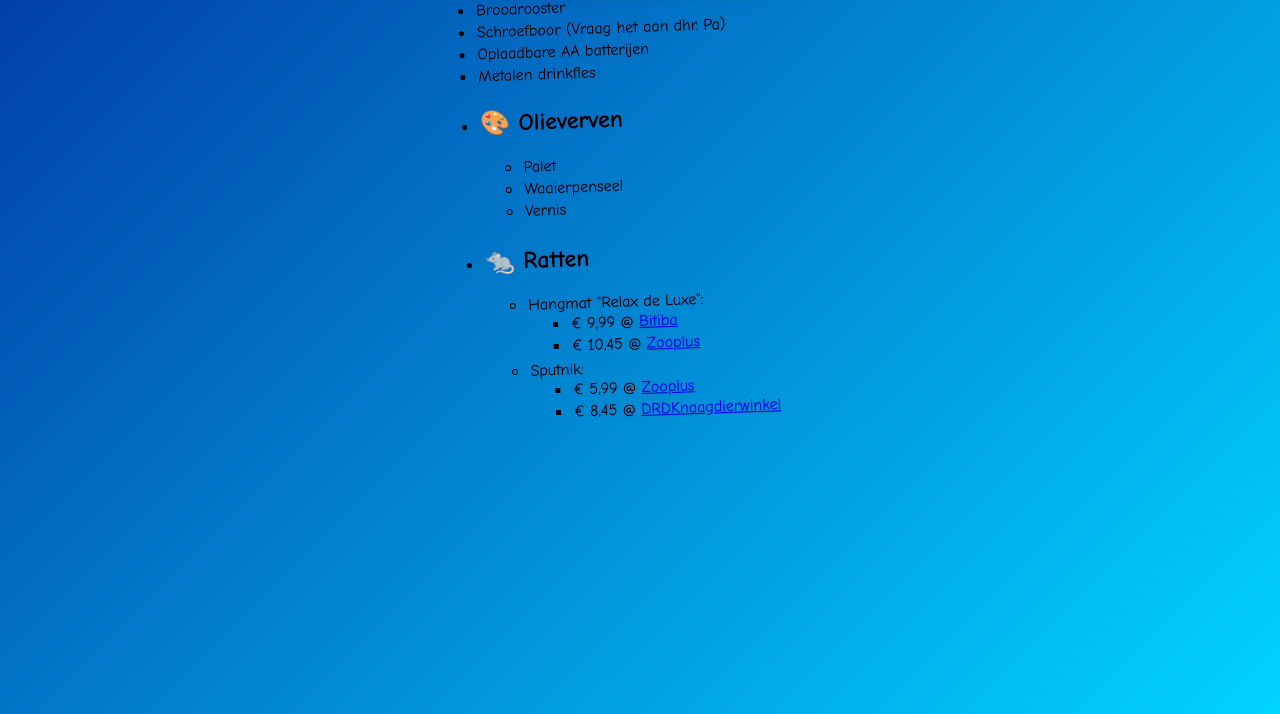
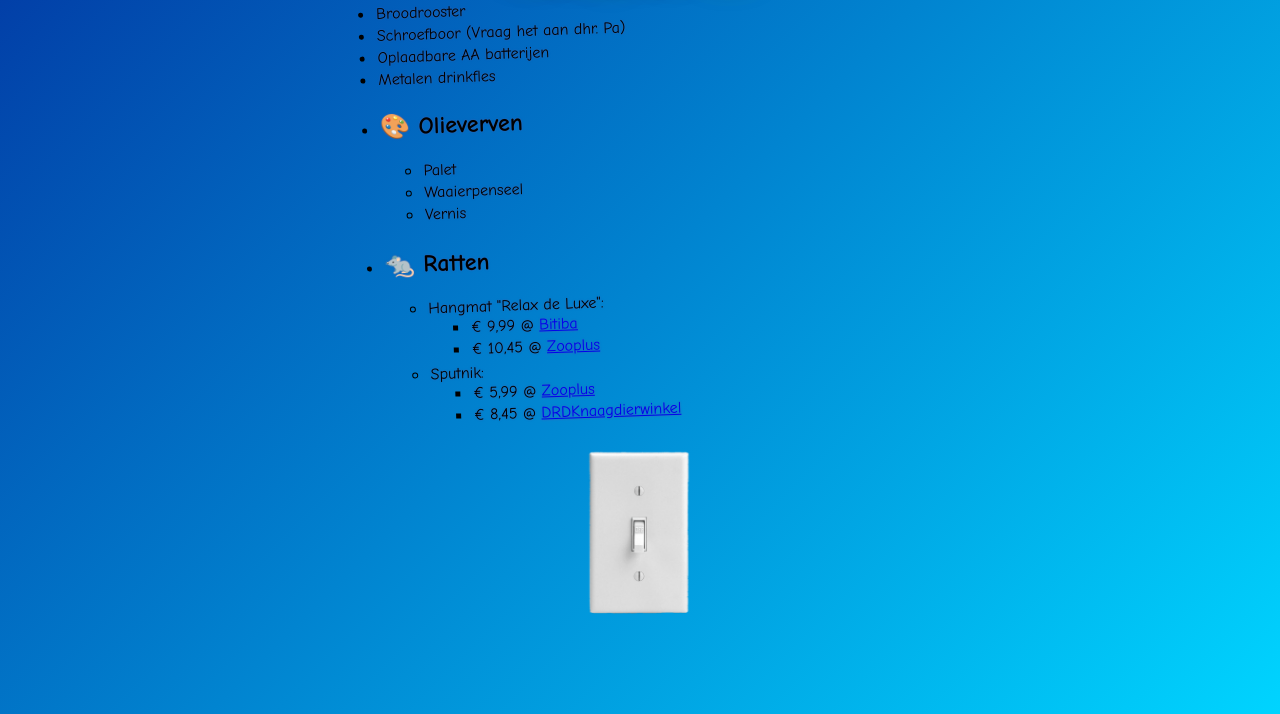
Before and after one commit to Schetsboek/schetsboek.github.com, a plain HTML site: page verjaardag/index.html in a window 1280 px wide. Shown: the part 86-800 px from the top of the page. Drawn offline with Linux system fonts and the light colour scheme.

Commit message:
light modus

```diff
--- a/verjaardag/index.html
+++ b/verjaardag/index.html
@@ -66,5 +66,6 @@
 			</li>
 		<ul>
 	</div>
+	<img id="switch" src="./switch.png" onclick="lights(event)" width="15%" height="15%"/>
   </body>
 </html>
--- a/verjaardag/verlanglijstje.css
+++ b/verjaardag/verlanglijstje.css
@@ -5,10 +5,10 @@ li {
 
 html {
 	font-family: "Comic Sans MS", "Comic Sans", cursive;
+	text-align: center;
 	text-shadow: 0 0 2px #405eb1;
 	background: linear-gradient(135deg, rgba(2,57,164,1) 0%, rgba(0,212,255,1) 100%);
 	height: 100%;
-	width: fill-content;
 }
 
 h1 {
@@ -16,14 +16,20 @@ h1 {
 }
 
 .content {
-	text-align: center;
 	transform: rotate(-2deg);
 	margin: 0 auto;
 	max-width: 400px;
+	min-width: 400px;
 }
 
 ul {
 	text-align: left;
+}
+
+@media all and (min-width: 699px) {
+  .content {
+	  max-width: 600px;
+  }
 }
 
 @-webkit-keyframes glow-title {
--- a/verjaardag/verlanglijstje.js
+++ b/verjaardag/verlanglijstje.js
@@ -10,3 +10,26 @@ function leave(event){
 		iterables[i].style.animation = '';
 	}
 }
+
+let lightsOn = false;
+
+function lights(event) {
+	const switchElement = document.getElementById("switch");
+
+	if (lightsOn) {
+		switchElement.style.transform = "rotate(0deg)";
+
+		document.documentElement.style.background = "linear-gradient(135deg, rgba(2,57,164,1) 0%, rgba(0,212,255,1) 100%)";
+		document.documentElement.style.color = "#000";
+		document.documentElement.style.text_shadow = "0 0 2px #405eb1";
+
+	} else {
+		switchElement.style.transform = "rotate(180deg)";
+
+		document.documentElement.style.background = "white";
+		document.documentElement.style.color = "#e7e7e7";
+		document.documentElement.style.text_shadow = "0 0 2px yellow";
+	}
+
+	lightsOn = !lightsOn;
+}
```
Also changed, not shown: verjaardag/switch.png (added).
